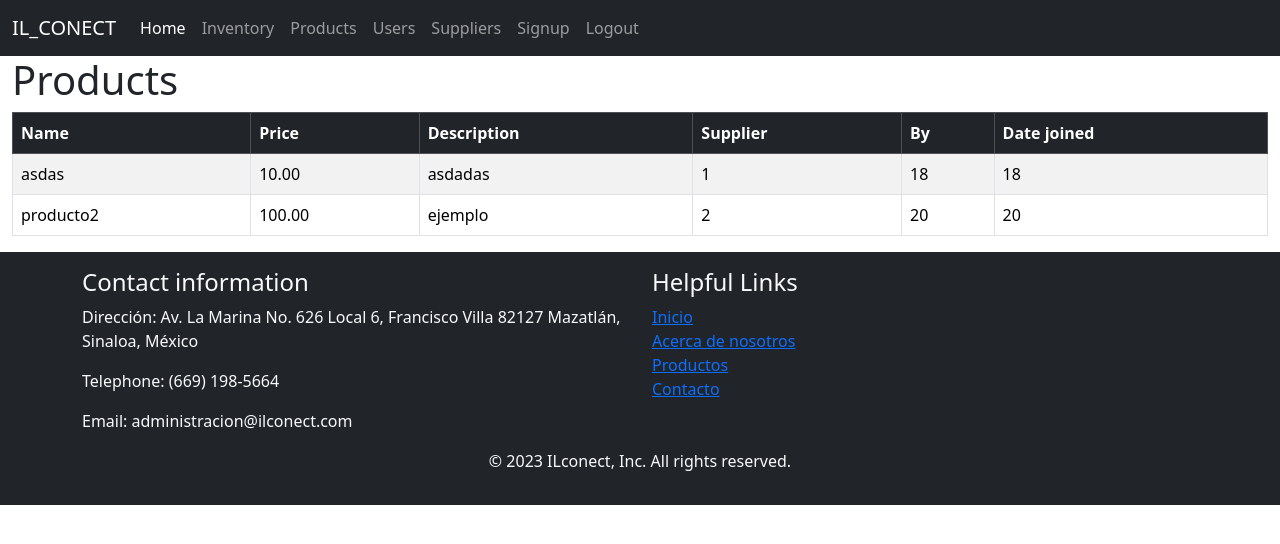
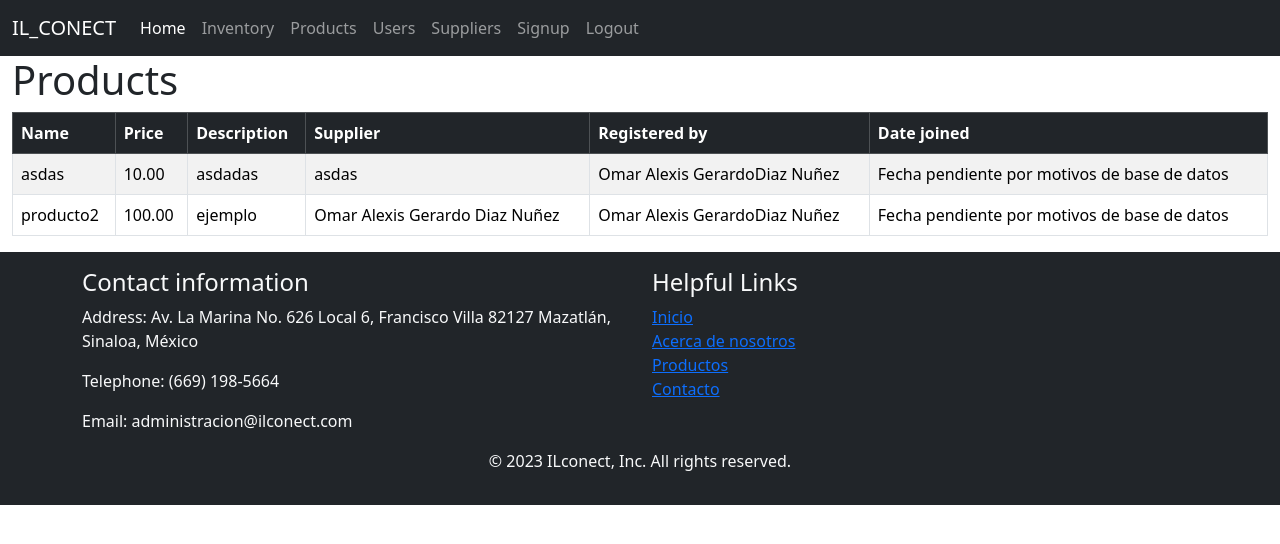
Before and after one commit to snooze1313/il_conect, a Django app: page /products/ in a window 1280 px wide. Shown: the top 544 px of the page. Run offline with Django 4.2, Linux system fonts and the light colour scheme; a user stored in the database is signed in; data comes from the database, SQL or seed files in the repository; both versions use the stored data as it was after the commit; some libraries are stand-ins or nearby versions.

Commit message:
ya funcionan los campos relacionados
los campos foraneos ya se muestran

```diff
--- a/inventory/templates/base.html
+++ b/inventory/templates/base.html
@@ -63,7 +63,7 @@
         <div class="row">
           <div class="col-md-6">
             <h4>Contact information</h4>
-            <p>Dirección: Av. La Marina No. 626 Local 6, Francisco Villa 82127 Mazatlán, Sinaloa, México</p>
+            <p>Address: Av. La Marina No. 626 Local 6, Francisco Villa 82127 Mazatlán, Sinaloa, México</p>
             <p>Telephone: (669) 198-5664</p>
             <p>Email: administracion@ilconect.com</p>
           </div>
--- a/inventory/templates/products.html
+++ b/inventory/templates/products.html
@@ -13,7 +13,7 @@
                     <th>Price</th>
                     <th>Description</th>
                     <th>Supplier</th>
-                    <th>By</th>
+                    <th>Registered by</th>
                     <th>Date joined</th>
                 </tr>
             </thead>
@@ -26,11 +26,11 @@
 
                     <td>{{ product.description }}</td>
 
-                    <td>{{ product.supplier_id }}</td>
+                    <td>{{ product.supplier.name }}</td>
 
-                    <td>{{ product.user_id }}</td>
+                    <td>{{ product.user.first_name }}{{ product.user.last_name }}</td>
 
-                    <td>{{ product.user_id }}</td>
+                    <td>Fecha pendiente por motivos de base de datos</td>
                 </tr>
                 {% endfor %}
             </tbody>
--- a/inventory/templates/suppliers.html
+++ b/inventory/templates/suppliers.html
@@ -25,7 +25,7 @@
                 <tr>
                     <td><a href="modify_user/" class="text-decoration-none text-reset">{{ supplier.name }}</a></td>
                     <td>{{ supplier.maincontact }}</td>
-                    <td>{{ supplier.user_id }}</td>
+                    <td>{{ supplier.user.first_name }} {{ supplier.user.last_name }}</td>
                     <td>{{ supplier.country }}</td>
                     <td>{{ supplier.description }}</td>
                     <td>{{ supplier.email }}</td>
```
Also changed, not shown: db.sqlite3.
